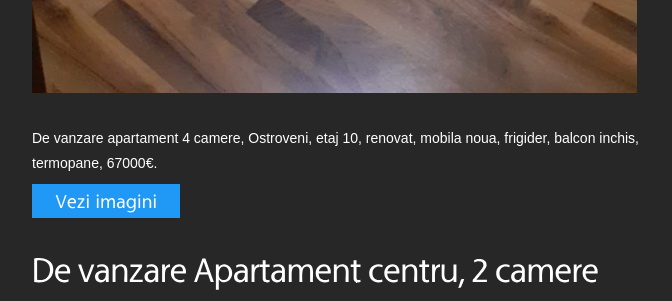
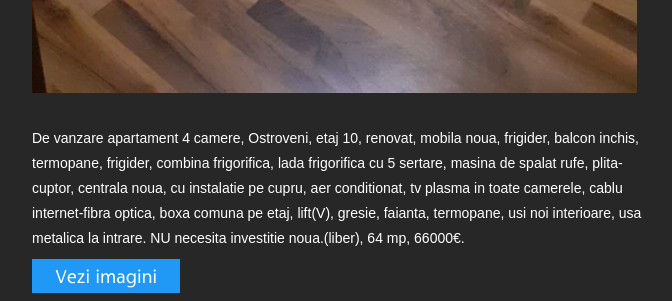
Before and after one commit to FujisanRealEstate/Fujisan-Imobiliare, a plain HTML site: page selling.html in a window 1280 px wide. Shown: the part 2220-2521 px from the top of the page, without its empty margins (138-810 px from the left). Drawn offline with Linux system fonts and the light colour scheme.

Commit message:
Update selling.html

```diff
--- a/selling.html
+++ b/selling.html
@@ -102,7 +102,13 @@ $(document)
             <p class="color-1 p6">&nbsp; </p>
             </div>
         </div>
-        <p class="color-1 p6">De vanzare apartament 4 camere, Ostroveni, etaj 10, renovat, mobila noua, frigider, balcon inchis, termopane, 67000€.</p>
+        <p class="color-1 p6">De vanzare apartament 4 camere, Ostroveni, etaj 10, renovat, mobila noua,
+          frigider, balcon inchis, termopane,
+          frigider, combina frigorifica, lada frigorifica cu 5 sertare, masina de spalat rufe, plita-cuptor,
+          centrala noua, cu instalatie pe cupru, aer conditionat, tv plasma in toate camerele, cablu internet-fibra optica,
+          boxa comuna pe etaj, lift(V), gresie, faianta, termopane, usi noi interioare, usa metalica la intrare.
+          NU necesita investitie noua.(liber), 64 mp, 66000€.
+          </p>
         <a href="Apartament4camere.html" class="button">Vezi imagini</a>
         <div class="wrap">
           <div class="extra-wrap">
```
